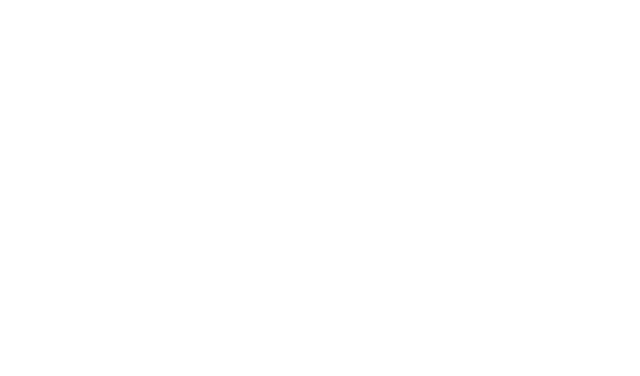
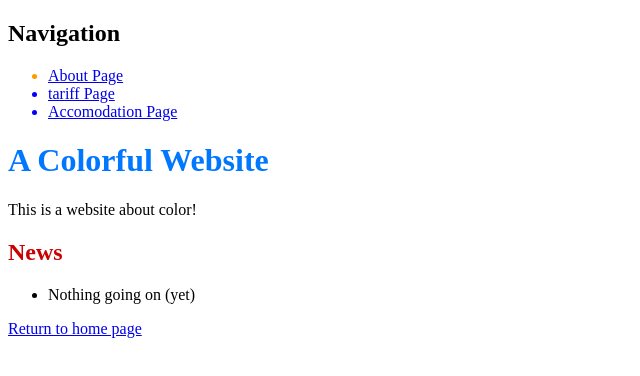
Before and after one commit to javedsayyed87/project01, a plain HTML site: page about.html in a window 1280 px wide. Shown: the whole page, without its empty margins (0-640 px from the left). Drawn offline with Linux system fonts and the light colour scheme.

Commit message:
Add Navigation links

```diff
--- a/about.html
+++ b/about.html
@@ -9,6 +9,25 @@
 </head>
 
 <body>
+    <h2>Navigation</h2>
+    <ul>
+        <li style="color: #F90">
+            <a href="about.html" style="color: ;red;">About Page</a>
+        </li>
+        <li style="color: #00F">
+            <a href="tariff.html">tariff Page</a>
+        </li>
+        <li style="color: #00F">
+            <a href="accomodation.html">Accomodation Page</a>
+        </li>
+    </ul>
+    <h1 style="color: #07F">A Colorful Website</h1>
+    <p>This is a website about color!</p>
+    <h2 style="color: #C00">News</h2>
+    <ul>
+        <li>Nothing going on (yet)</li>
+    </ul>
+    <p><a href="index.html">Return to home page</a></p>
 </body>
 
 </html>
```
Also changed, not shown: accomodation.html (+19 -0 lines), index.html (+12 -0 lines), tariff.html (+19 -0 lines).
